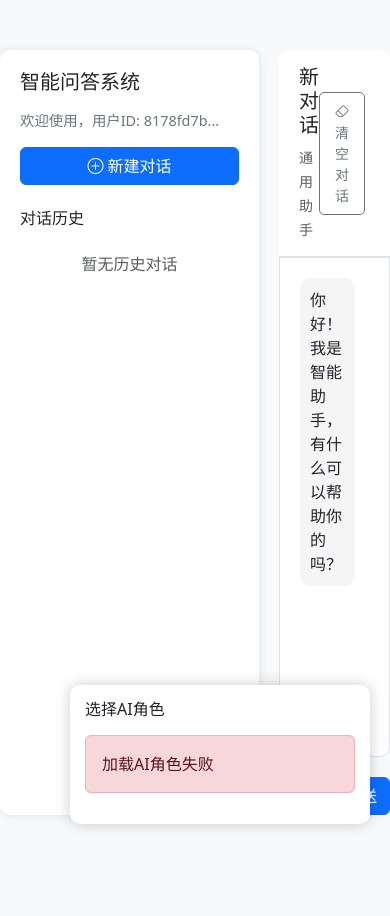
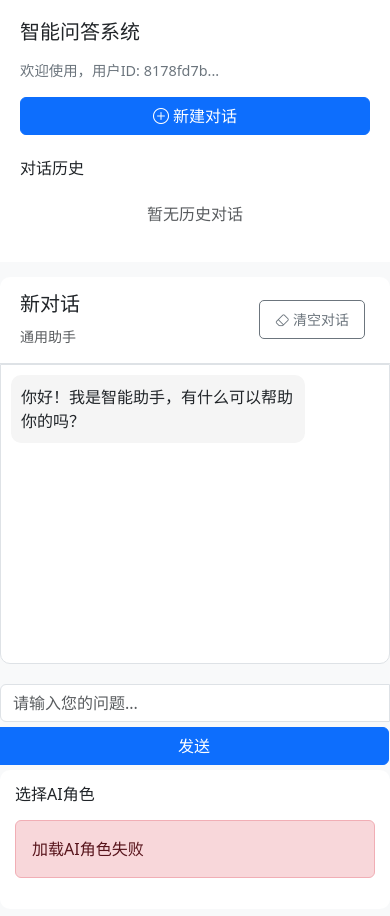
Before and after one commit to Jpl-hub/smartQA, a plain HTML site: page index.html in a window 390 px wide. Before the commit the page ends 865 px from the top, so only its background shows below. Drawn offline with nearby package versions, Linux system fonts and the light colour scheme; no server answers.

Commit message:
适配移动端

```diff
--- a/index.html
+++ b/index.html
@@ -184,6 +184,48 @@
             font-size: 0.9rem;
             color: #6c757d;
             margin-bottom: 15px;
+        }
+
+        @media (max-width: 768px) {
+            .app-container {
+                flex-direction: column;
+                margin: 0;
+                min-height: auto;
+            }
+
+            .sidebar {
+                width: 100%;
+                margin-right: 0;
+                margin-bottom: 15px;
+                border-radius: 0;
+                box-shadow: none;
+            }
+
+            .chat-container {
+                width: 100%;
+            }
+
+            .role-selector {
+                position: static;
+                width: 100%;
+                box-shadow: none;
+                margin-bottom: 15px;
+            }
+
+            .chat-messages {
+                height: 300px;
+                padding: 10px;
+            }
+
+            .input-group {
+                flex-direction: column;
+            }
+
+            #userInput,
+            #sendButton {
+                width: 100%;
+                margin-bottom: 5px;
+            }
         }
     </style>
 </head>
```
